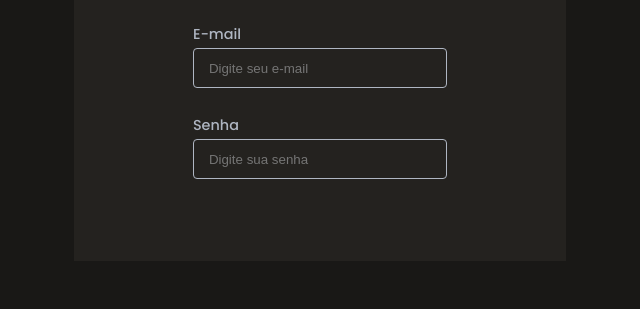
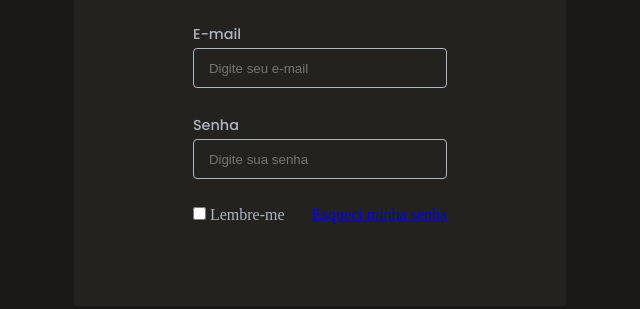
Before and after one commit to YuriMelloFiles/Camping-Login, a plain HTML site: page index.html in a window 1280 px wide. Shown: the part 286-595 px from the top of the page, without its empty margins (0-640 px from the left). Drawn offline with Linux system fonts and the light colour scheme; files that its build step writes are made by us from their sources.

Commit message:
Add files via upload
Criando Checkbox

```diff
--- a/index.html
+++ b/index.html
@@ -56,6 +56,17 @@
             </fieldset>
           </div>
         </div>
+
+        <div class="container">
+          <div class="checkbox">
+            <div>
+              <input type="checkbox" name="remember" id="remember" />
+              <label for="remember">Lembre-me</label>
+            </div>
+
+            <div><a href="#">Esqueci minha senha</a></div>
+          </div>
+        </div>
       </div>
     </div>
     <!-- Right side from Desktop, the image-->
--- a/style.css
+++ b/style.css
@@ -146,3 +146,9 @@ input:focus{
   outline: 0;
   color: var(--text-)
 }
+
+.checkbox {
+  display: flex;
+  align-items: center;
+  justify-content: space-between;
+}
```
